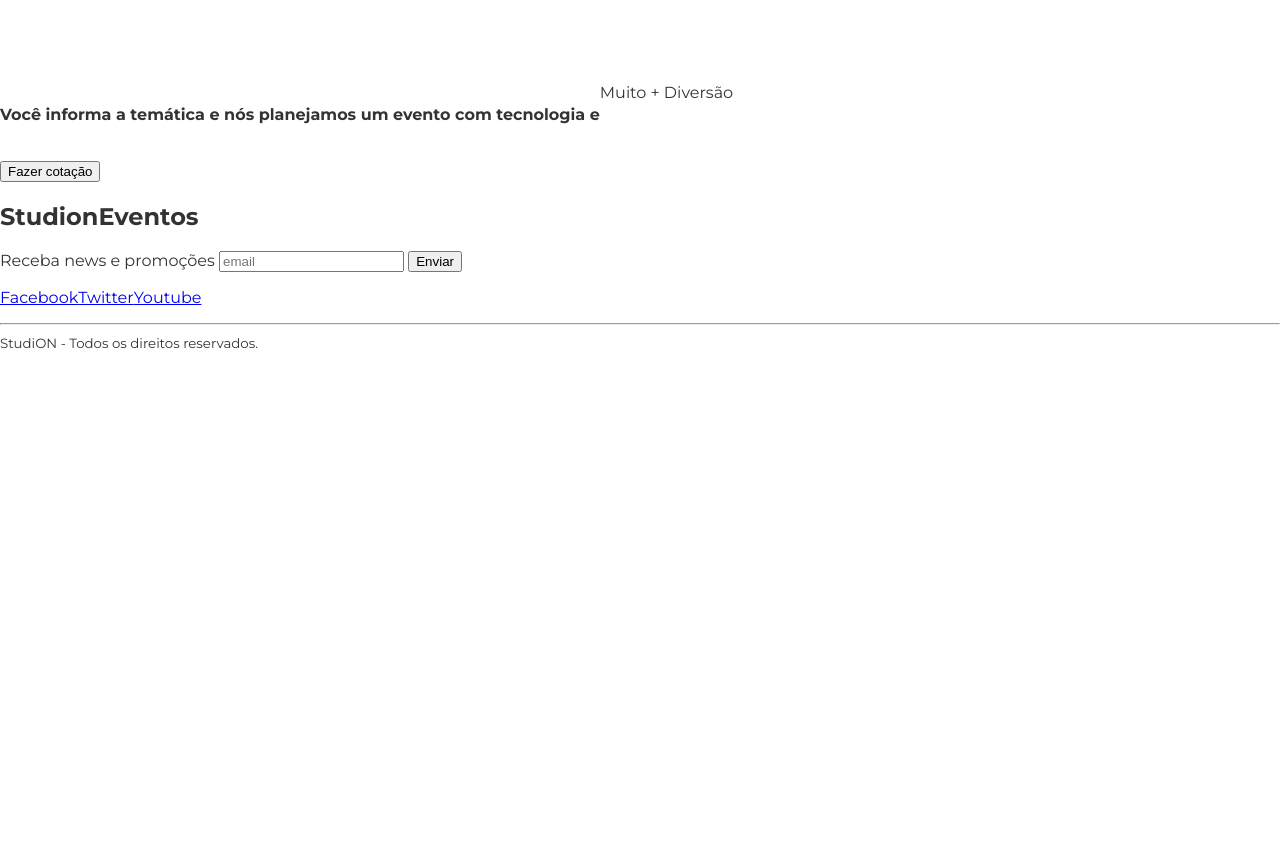
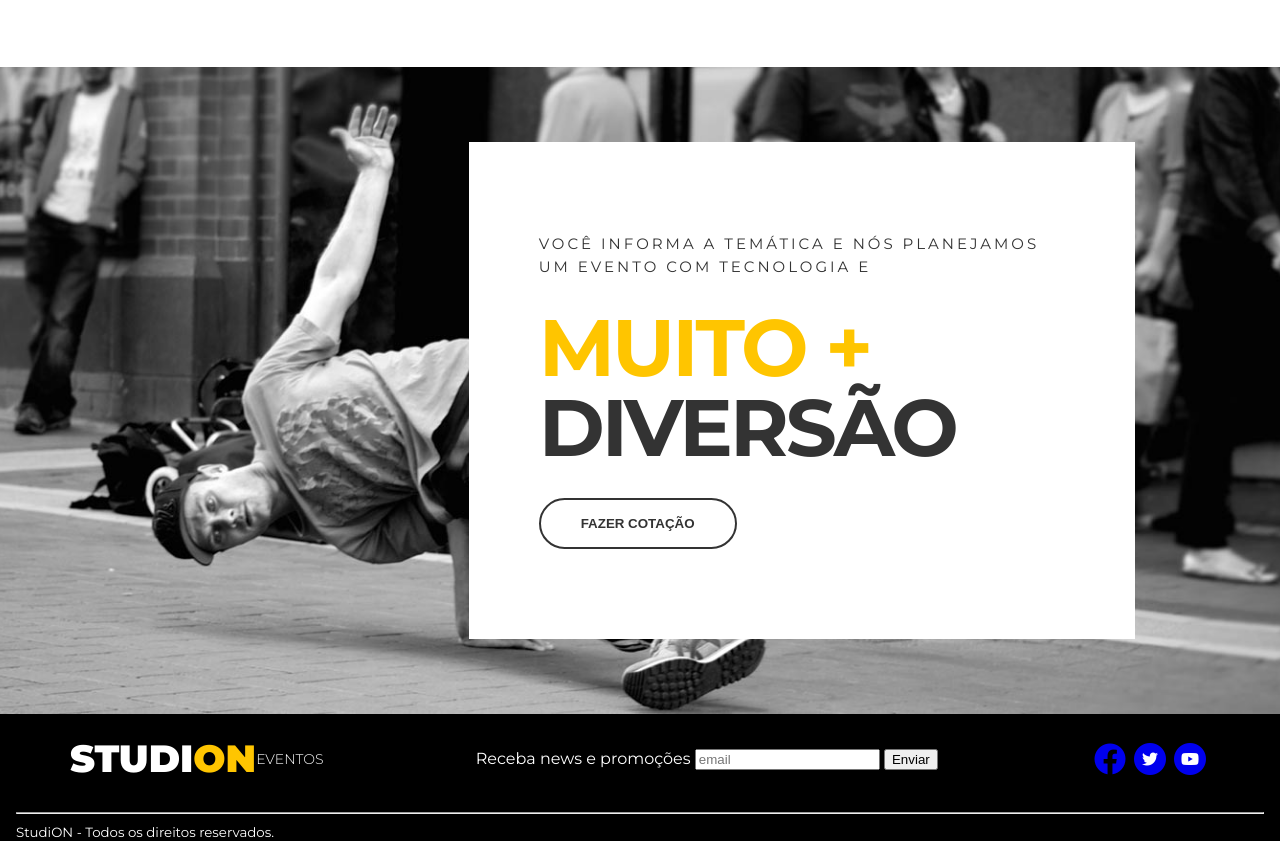
Before and after one commit to telmo-bidart/studion, a website: page _design/src/index.html in a window 1280 px wide. Shown: the part 1388-2229 px from the top of the page. Before the commit the page ends 1740 px from the top, so only its background shows below. Drawn offline with Linux system fonts and the light colour scheme.

Commit message:
feat(css) estilização seção counter

```diff
--- a/_design/src/index.html
+++ b/_design/src/index.html
@@ -71,27 +71,44 @@
                 </ul>
                 <button class="btn btn--institutional">Saiba mais</button>
             </section>
-            <section>
-                <ul>
-                    <li><h4>Você informa a temática e nós planejamos um evento com tecnologia e</h4></li>
-                    <li><span>Muito + </span>Diversão</li>
-                </ul>
-                <button>Fazer cotação</button>
+            <section class="quote">
+            <div class="container quote__container">
+                <div class="quote__copy">
+                <h4>Você informa a temática e nós planejamos um evento com tecnologia e</h4>
+                    <h2><span class="copy--primary">Muito + </span>Diversão</h2>
+                    <button class="btn btn--quote">Fazer cotação</button>
+                </div>
             </div>
             </section>
         </main>
-        <footer>
-            <h2>Studi<span>on</span><span>Eventos</span></h2>
-            <form>
-                <label>Receba news e promoções</label>
-                <input type="email" placeholder="email" />
-                <button type="submit">Enviar</button>
-            </form>
-            <ul>
-                <li><a href="https://facebook.com/" target="_blank">Facebook</a></li>
-                <li><a href="https://twitter.com/" target="_blank">Twitter</a></li>
-                <li><a href="https://youtube.com/" target="_blank">Youtube</a></li>
-            </ul>
+        <footer class="footer">
+            <div class="container footer__container">
+                <h2 class="logo--studion">Studi<span class="copy--primary">on</span><span class="logo--studion__subtitle">Eventos</span></h2>
+                <form class="footer__form">
+                    <label>Receba news e promoções</label>
+                    <input type="email" placeholder="email" />
+                    <button type="submit">Enviar</button>
+                </form>
+                <ul class="footer__social">
+                    <li>
+                        <span class="fa-stack">
+                            <a href="https://facebook.com/" target="_blank"><i class="fa-brands fa-facebook fa-stack-2x"></i></a>
+                        </span>
+                    </li>
+                    <li>
+                        <a href="https://twitter.com/" target="_blank">
+                            <span class="fa-stack">
+                                <i class="fa-solid fa-circle fa-stack-2x"></i>
+                                <i class="fa-brands fa-twitter fa-stack-1x fa-inverse"></i>
+                              </span>
+                        </a>
+                    </li>
+                    <li><a href="https://youtube.com/" target="_blank"><span class="fa-stack">
+                        <i class="fa-solid fa-circle fa-stack-2x"></i>
+                        <i class="fa-brands fa-youtube fa-stack-1x fa-inverse"></i>
+                      </span></i></a></li>
+                </ul>
+            </div>
             <hr />
             <small>Studi<span>ON</span> - Todos os direitos reservados.</small>
         </footer>
--- a/_design/src/style.css
+++ b/_design/src/style.css
@@ -1,5 +1,8 @@
 @import url('https://fonts.googleapis.com/css2?family=Montserrat:wght@300;400;500;700;900&display=swap');
 @import url('https://fonts.googleapis.com/css2?family=Roboto&display=swap');
+@import url('https://cdnjs.cloudflare.com/ajax/libs/font-awesome/6.0.0-beta2/css/fontawesome.min.css');
+@import url('https://cdnjs.cloudflare.com/ajax/libs/font-awesome/6.0.0-beta2/css/brands.min.css');
+@import url('https://cdnjs.cloudflare.com/ajax/libs/font-awesome/6.0.0-beta2/css/solid.min.css');
 * {
     box-sizing: border-box;
 }
@@ -196,3 +199,64 @@
     background: unset;
 
 }
+.quote {
+    background-image: url(./parallax.jpg);
+    min-height: 80vh;
+    background-attachment: fixed;
+    background-repeat: no-repeat;
+    background-size: cover;
+    background-position: center;
+}
+.quote__container {
+    display: grid;
+    align-items: center;
+    justify-items: end;
+}
+.quote__copy {
+    background-color: #fff;
+    padding: 5.625rem 4.375rem;
+    margin: 75px;
+}
+.quote__copy h4 {
+    font-size: 0.9375rem;
+    font-weight: 400;
+    letter-spacing: 0.1875rem;
+    line-height: 1.4375rem;
+    width: 53ch;
+    text-transform: uppercase;
+    margin: 0;
+}
+.quote__copy h2 {
+    line-height: 5rem;
+    font-size: 5rem;
+    text-transform: uppercase;
+    letter-spacing: -0.1875rem;
+    margin: 1.875rem 0;
+}
+.quote__copy span {
+    display: block;
+}
+.btn--quote {
+    color: var(--color-copy);
+    border-color: var(--color-copy);
+    background: unset;
+}
+.footer {
+    background-color: #000;
+    color: #fff;
+    padding: 0 1rem;
+}
+.footer__container {
+    display: grid;
+    grid-template-columns: repeat(3, auto);
+    align-items: center;
+}
+.footer .logo--studion {
+    justify-self: start;
+}
+.footer__form {
+    justify-self: center;
+}
+.footer__social {
+    justify-self: end;
+}
```
